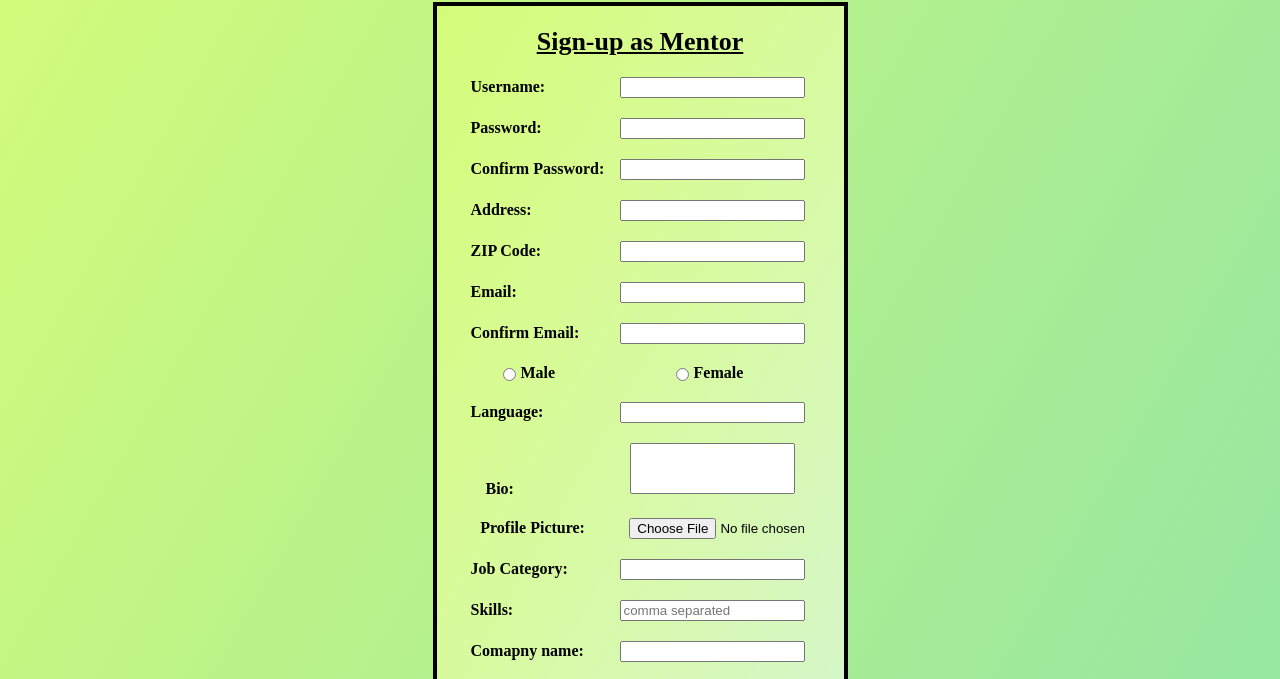
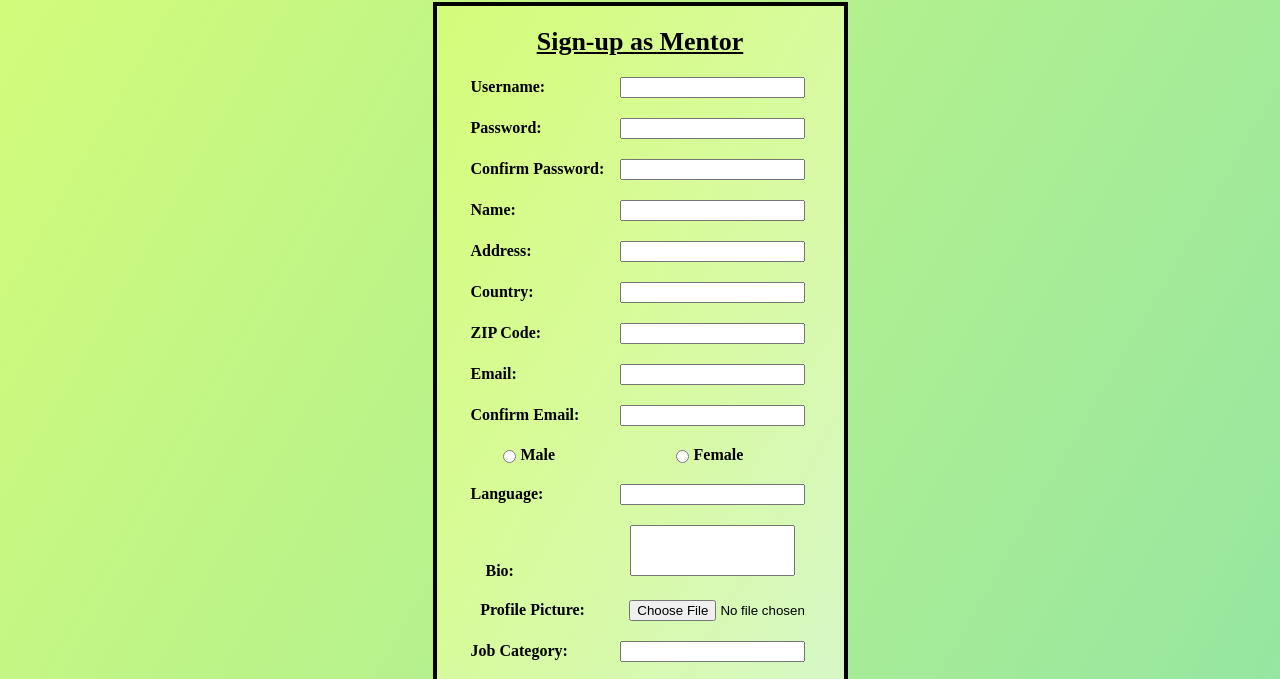
Before and after one commit to AndreyVLD/Mentoring, a plain HTML site: page mentorSignUp.html in a window 1280 px wide. Shown: the part 110-789 px from the top of the page. Drawn offline with Linux system fonts and the light colour scheme.

Commit message:
Finished

```diff
--- a/mentorSignUp.html
+++ b/mentorSignUp.html
@@ -15,15 +15,19 @@
 
     <div class="container ">
      <form target="_blank" action="mentorMain.html">
-       <div> <label for=""> Username: </label> <input type="text" name="name" id="" required >  </div>
+       <div> <label for=""> Username: </label> <input type="text" name="user_name" id="" required minlength="5" maxlength="12">  </div>
 
-       <div> <label for=""> Password: </label> <input type="password" name="password" id="" required >  </div>
+       <div> <label for=""> Password: </label> <input type="password" name="password" id="" required minlength="12" >  </div>
 
        <div> <label for=""> Confirm Password:</label> <input type="password" name="confirm_password" id="" required >  </div>
 
-       <div> <label for=""> Address:</label> <input type="text" name="adress" id="" required >  </div>
+       <div> <label for=""> Name:</label> <input type="text" name="name" id="" required >  </div>
 
-       <div> <label for=""> ZIP Code:</label> <input type="text" name="zipcode" id="" required pattern="[0-9]{4}[A-Za-z]{2}" >  </div>
+       <div> <label for=""> Address:</label> <input type="text" name="adress" id="">  </div>
+
+       <div> <label for=""> Country:</label> <input type="text" name="country" id="" required>  </div>
+
+       <div> <label for=""> ZIP Code:</label> <input type="text" name="zipcode" id="" >  </div> <!-- pattern="[0-9]{4}[A-Za-z]{2}" -->
 
        <div> <label for=""> Email:</label> <input type="email" name="email" id="" required>  </div>
 
@@ -35,19 +39,18 @@
 
         </div>
 
-       <div> <label for=""> Language:</label> <input type="text" name="Language" id="" required pattern="[A-Za-z]+" >  </div>
+       <div> <label for=""> Language:</label> <input type="text" name="Language" id="" required  >  </div> <!--pattern="[A-Za-z]+"-->
 
-       <div > <label for="" class=""> Bio:</label>  <textarea name="bio" id="" required cols="18" rows ="3" ></textarea>  </div>
+       <div > <label for="" class=""> Bio:</label>  <textarea name="bio" id="" cols="18" rows ="3" ></textarea>  </div>
 
-       <div class="margin"> <label for=""> Profile Picture: </label> <input type="file" name="picture" id="" required accept=".png, .jpeg">  </div>
+       <div class="margin"> <label for=""> Profile Picture: </label> <input type="file" name="picture" id="" accept=".png, .jpeg">  </div>
 
-       <div> <label for=""> Job Category: </label> <input type="text" name="job_category" id="" required >  </div>
+       <div> <label for=""> Job Category: </label> <input type="text" name="job_category" id=""  >  </div>
 
-       <div> <label for=""> Skills: </label> <input type="text" name="skills" id="" required placeholder="comma separated">  </div>
+       <div> <label for=""> Skills: </label> <input type="text" name="skills" id=""  placeholder="comma separated">  </div>
 
-       <div> <label for=""> Comapny name: </label> <input type="text" name="comapny_name" id="" required >  </div>
+       <div> <label for=""> Comapny name: </label> <input type="text" name="comapny_name" id=""  >  </div>
 
-       All fields are mandatory!
       <div class="spacing"> <input type="submit" value="Sign-up" class="button1"> </input> </div>
 
       </form>
```
Also changed, not shown: index.html (+2 -2 lines), menteeSignUp.html (+11 -9 lines).
